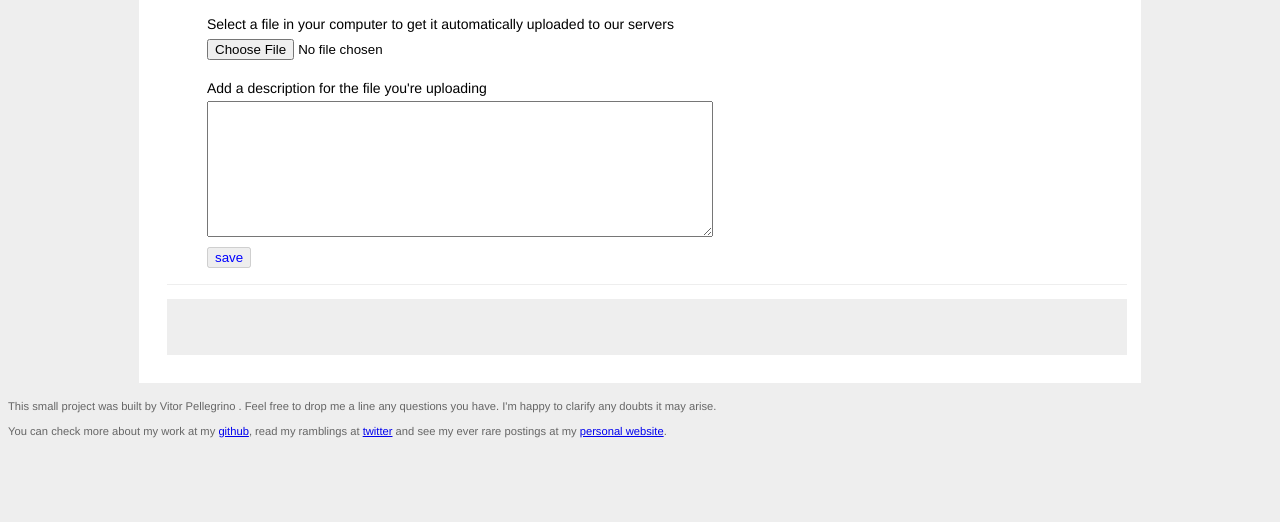
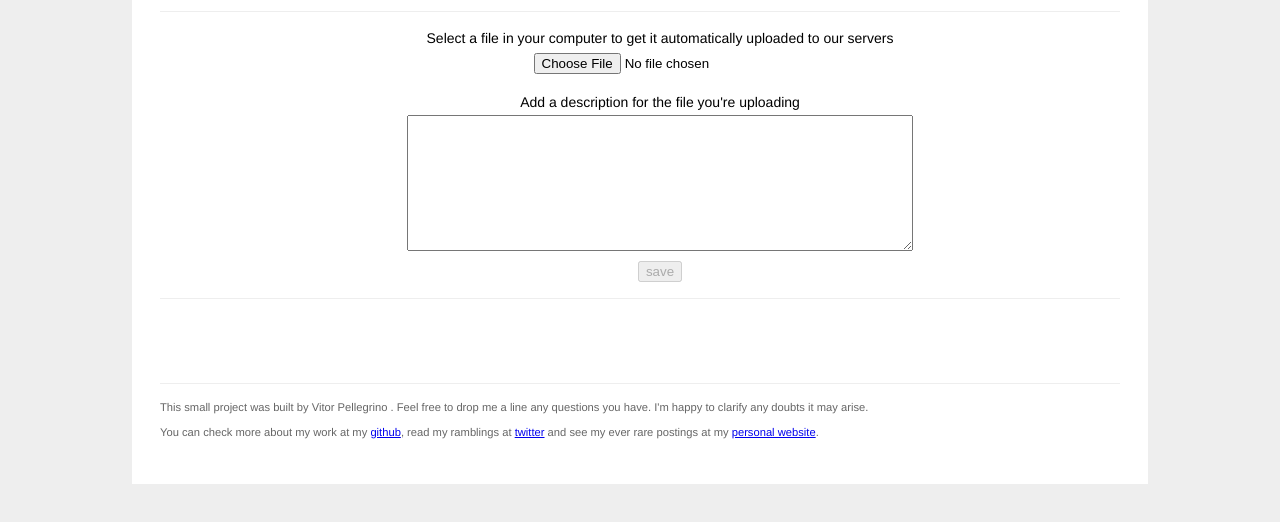
Before and after one commit to pellegrino/node-upload-example, a website: page public/index.html in a window 1280 px wide. Shown: the part 156-678 px from the top of the page. Drawn offline with nearby package versions, Linux system fonts and the light colour scheme; a web font is replaced by a local one.

Commit message:
A little bit more

```diff
--- a/public/css/upload.css
+++ b/public/css/upload.css
@@ -24,9 +24,11 @@ form label {
   width: 960px;
   margin: 0 auto;
 
+  text-align: center;
+
   background-color: white;
   min-height: 500px;
-  padding: 1em 1em 1em 2em;
+  padding: 2em;
 }
 
 
@@ -47,20 +49,24 @@ form label {
   height: 130px;
 }
 
-#container #description-form #uploadDescriptionSubmit {
-  color: blue;
-  float: right
-  padding: 1em;
+
+#uploadDetails , #footer {
+  text-align: left;
 }
 
+#footer {
+  border-top: 1px solid #eee;
+}
 
 #container #uploadDetails #uploadDescription {
   padding: 2em;
-  background-color: #eee;
+}
+
+#container #uploadDetails #uploadDescription.present {
+  background-color: #e1e1e1;
 }
 
 #footer p {
   font-size: 0.8em;
   color: #666;
-
 }
--- a/public/index.html
+++ b/public/index.html
@@ -10,11 +10,8 @@
     <!--[if lt IE 9]>
       <script src="http://html5shiv.googlecode.com/svn/trunk/html5.js"></script>
     <![endif]-->
-
     <link href='http://fonts.googleapis.com/css?family=Droid+Serif' rel='stylesheet' type='text/css'>
     <link href='http://fonts.googleapis.com/css?family=Droid+Sans' rel='stylesheet' type='text/css'>
-
-
   </head>
   <body>
 
@@ -58,13 +55,13 @@
         </p>
         <p id="uploadDescription"></p>
       </div>
-    </div>
 
-    <div id="footer">
-      <p>
-      This small project was built by Vitor Pellegrino <vitorp at gmail>. Feel free to drop me a line any questions you have. I'm happy to clarify any doubts it may arise. <br>
-      You can check more about my work at my <a href="http://github.com/pellegrino">github</a>, read my ramblings at <a href="http://twitter.com/pellegrino">twitter</a> and see my ever rare postings at my <a href="http://vitorpellegrino">personal website</a>.
-      </p>
+      <div id="footer">
+        <p>
+        This small project was built by Vitor Pellegrino <vitorp at gmail>. Feel free to drop me a line any questions you have. I'm happy to clarify any doubts it may arise. <br>
+        You can check more about my work at my <a href="http://github.com/pellegrino">github</a>, read my ramblings at <a href="http://twitter.com/pellegrino">twitter</a> and see my ever rare postings at my <a href="http://vitorpellegrino">personal website</a>.
+        </p>
+      </div>
     </div>
 
     <script src="https://ajax.googleapis.com/ajax/libs/jquery/1.7.1/jquery.min.js"></script>
--- a/public/js/upload.js
+++ b/public/js/upload.js
@@ -16,7 +16,7 @@ $(document).ready(function () {
     $('#uploadDescriptionSubmit').removeAttr('disabled');
     $('#uploadProgres').html('');
     $('#uploadStatus').html('');
-    $('#uploadDescription').html('');
+    $('#uploadDescription').html('').removeClass('present');
 
     fetchProgress(uploadId);
   });
@@ -37,6 +37,7 @@ $.post("/uploads/description", {
       },
       function (data) {
         $('#uploadDescription').html(data['description']);
+        $('#uploadDescription').addClass('present');
       }
     );
 
```
